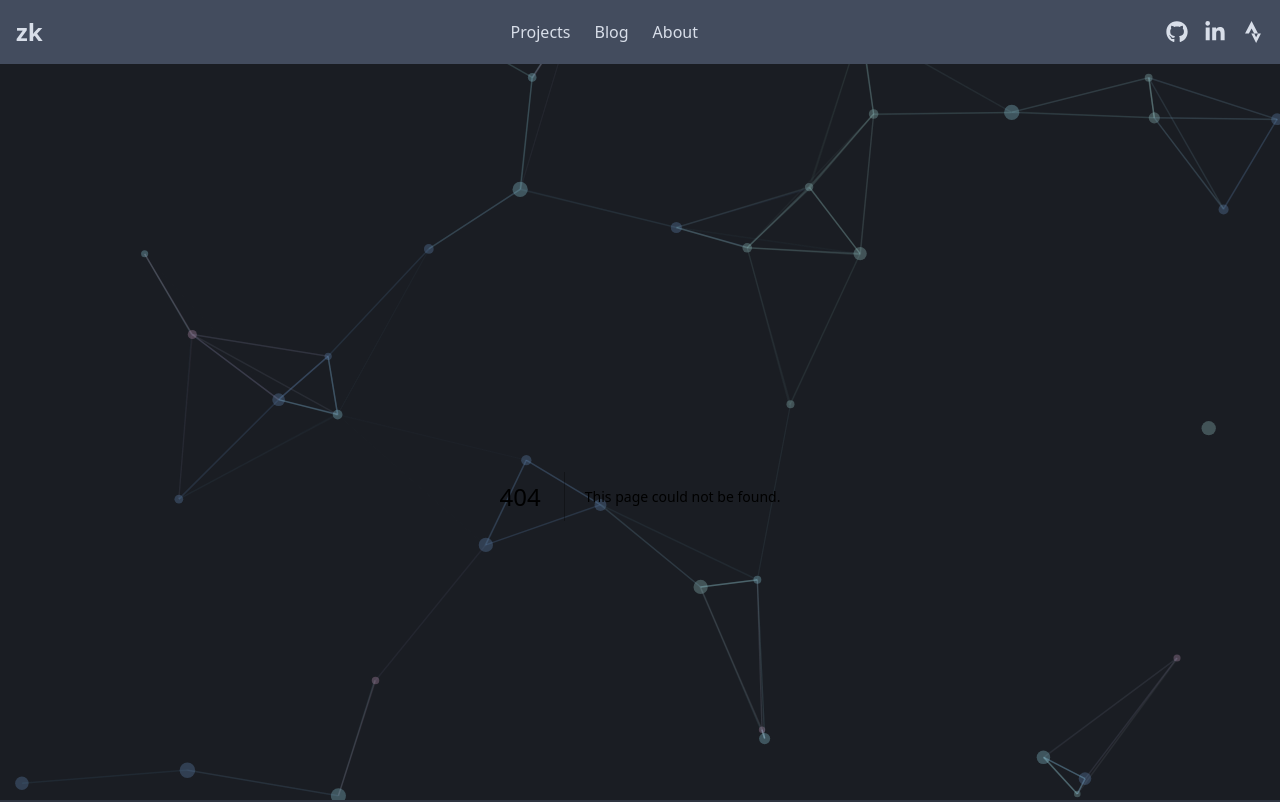
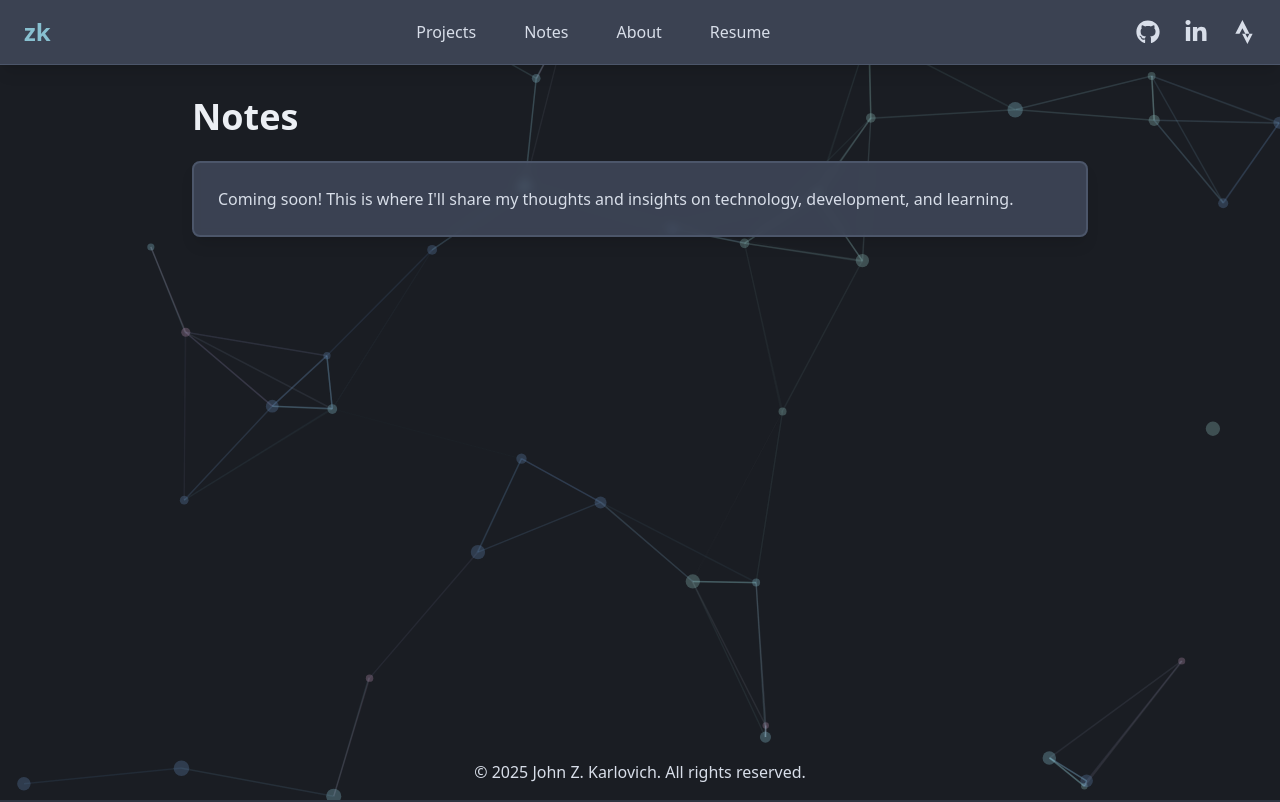
Before and after one commit to zach-karlovich/website, a Next.js app: page /notes in a window 1280 px wide. Before the commit this address had no page. Shown: the top 802 px of the page. Built offline with nearby package versions, Linux system fonts and the light colour scheme.

Commit message:
removed 'blog' tab, updated header/footer, and changed the layout of landing page

```diff
--- a/app/blog/page.tsx
+++ /dev/null
@@ -1,27 +0,0 @@
-import Link from 'next/link'
-
-const posts = [
-  { id: 1, title: "Blog Post 1", excerpt: "A brief excerpt of Blog Post 1" },
-  { id: 2, title: "Blog Post 2", excerpt: "A brief excerpt of Blog Post 2" },
-  { id: 3, title: "Blog Post 3", excerpt: "A brief excerpt of Blog Post 3" },
-]
-
-export default function Blog() {
-  return (
-    <div>
-      <h1 className="text-4xl font-bold text-nord6 mb-6">Blog</h1>
-      <div className="content-card mb-6">
-        <h2 className="text-2xl font-bold text-nord8 mb-4">Latest Blog Posts</h2>
-        {posts.map((post) => (
-          <div key={post.id} className="bg-nord2 p-6 rounded-lg shadow-lg">
-            <h2 className="text-2xl font-bold text-nord6 mb-2">{post.title}</h2>
-            <p className="text-nord4 mb-4">{post.excerpt}</p>
-            <Link href={`/blog/${post.id}`} className="text-nord8 hover:text-nord9">
-              Read More
-            </Link>
-          </div>
-        ))}
-      </div>
-    </div>
-  )
-}
--- a/app/components/Footer.tsx
+++ b/app/components/Footer.tsx
@@ -11,7 +11,7 @@ export default function Footer() {
 
   return (
     <footer className="w-full py-4 mt-auto text-center text-nord4">
-      <p>© {year} Zach Karlovich. All rights reserved.</p>
+      <p>© {year} John Z. Karlovich. All rights reserved.</p>
     </footer>
   )
 }
--- a/app/components/Header.tsx
+++ b/app/components/Header.tsx
@@ -5,55 +5,75 @@ import { FaGithub, FaLinkedinIn, FaStrava } from 'react-icons/fa'
 
 export default function Header() {
   return (
-    <header className="bg-nord2 bg-opacity-80 backdrop-blur-sm">
-      <nav className="container mx-auto px-4 py-4">
+    <header className="bg-nord1 bg-opacity-90 backdrop-blur-sm shadow-lg border-b border-nord3">
+      <nav className="container mx-auto px-6 py-4">
         <div className="flex justify-between items-center">
-          <Link href="/" className="text-2xl font-bold text-nord4 hover:text-nord6">
+          <Link
+            href="/"
+            className="text-2xl font-bold text-nord8 hover:text-nord9 transition-colors duration-200"
+          >
             zk
           </Link>
 
-          <ul className="flex space-x-6">
+          <ul className="flex space-x-8">
             <li>
-              <Link href="/projects" className="text-nord4 hover:text-nord6">
+              <Link
+                href="/projects"
+                className="text-nord4 hover:text-nord8 transition-colors duration-200 font-medium px-2 py-1 rounded-md hover:bg-nord2"
+              >
                 Projects
               </Link>
             </li>
             <li>
-              <Link href="/blog" className="text-nord4 hover:text-nord6">
-                Blog
+              <Link
+                href="/notes"
+                className="text-nord4 hover:text-nord8 transition-colors duration-200 font-medium px-2 py-1 rounded-md hover:bg-nord2"
+              >
+                Notes
               </Link>
             </li>
             <li>
-              <Link href="/about" className="text-nord4 hover:text-nord6">
+              <Link
+                href="/about"
+                className="text-nord4 hover:text-nord8 transition-colors duration-200 font-medium px-2 py-1 rounded-md hover:bg-nord2"
+              >
                 About
+              </Link>
+            </li>
+            <li>
+              <Link
+                href="/resume"
+                className="text-nord4 hover:text-nord8 transition-colors duration-200 font-medium px-2 py-1 rounded-md hover:bg-nord2"
+              >
+                Resume
               </Link>
             </li>
           </ul>
 
-          <div className="flex space-x-4">
+          <div className="flex space-x-6">
             <a
               href="https://github.com/zach-karlovich"
               target="_blank"
               rel="noopener noreferrer"
-              className="text-nord4 hover:text-nord6 transition-colors duration-200"
+              className="text-nord4 hover:text-nord8 transition-all duration-200 transform hover:scale-110"
             >
-              <FaGithub size={22} />
+              <FaGithub size={24} />
             </a>
             <a
               href="https://linkedin.com/in/zach-karlovich"
               target="_blank"
               rel="noopener noreferrer"
-              className="text-nord4 hover:text-nord6 transition-colors duration-200"
+              className="text-nord4 hover:text-nord8 transition-all duration-200 transform hover:scale-110"
             >
-              <FaLinkedinIn size={22} />
+              <FaLinkedinIn size={24} />
             </a>
             <a
               href="https://www.strava.com/athletes/51932129"
               target="_blank"
               rel="noopener noreferrer"
-              className="text-nord4 hover:text-nord6 transition-colors duration-200"
+              className="text-nord4 hover:text-nord8 transition-all duration-200 transform hover:scale-110"
             >
-              <FaStrava size={22} />
+              <FaStrava size={24} />
             </a>
           </div>
         </div>
--- a/app/layout.tsx
+++ b/app/layout.tsx
@@ -5,7 +5,7 @@ import DynamicBackground from './components/DynamicBackground'
 import Header from './components/Header'
 
 export const metadata: Metadata = {
-  title: 'Zach Karlovich',
+  title: 'John Z. Karlovich',
   description: 'Personal website and portfolio',
 }
 
--- /dev/null
+++ b/app/notes/page.tsx
@@ -0,0 +1,13 @@
+export default function Notes() {
+  return (
+    <div className="max-w-4xl mx-auto">
+      <h1 className="text-4xl font-bold text-nord6 mb-6">Notes</h1>
+
+      <div className="content-card">
+        <p className="text-nord4">
+          Coming soon! This is where I'll share my thoughts and insights on technology, development, and learning.
+        </p>
+      </div>
+    </div>
+  )
+}
--- a/app/page.tsx
+++ b/app/page.tsx
@@ -1,5 +1,5 @@
 import Link from 'next/link'
-import { FaCode, FaBlog, FaUser } from 'react-icons/fa'
+import { FaCode, FaBook, FaUser } from 'react-icons/fa'
 import { getRepositories } from './lib/github'
 
 export const revalidate = 3600 // Revalidate every hour
@@ -21,8 +21,8 @@ export default async function Home() {
         <Link href="/projects" className="bg-nord8 hover:bg-nord9 text-nord0 font-bold py-4 px-6 rounded-lg transition duration-300 ease-in-out transform hover:scale-105 flex items-center justify-center">
           <FaCode className="mr-2" /> View Projects
         </Link>
-        <Link href="/blog" className="bg-nord10 hover:bg-nord11 text-nord0 font-bold py-4 px-6 rounded-lg transition duration-300 ease-in-out transform hover:scale-105 flex items-center justify-center">
-          <FaBlog className="mr-2" /> Read Blog
+        <Link href="/notes" className="bg-nord10 hover:bg-nord11 text-nord0 font-bold py-4 px-6 rounded-lg transition duration-300 ease-in-out transform hover:scale-105 flex items-center justify-center">
+          <FaBook className="mr-2" /> Read Notes
         </Link>
         <Link href="/about" className="bg-nord14 hover:bg-nord15 text-nord0 font-bold py-4 px-6 rounded-lg transition duration-300 ease-in-out transform hover:scale-105 flex items-center justify-center">
           <FaUser className="mr-2" /> About Me
@@ -46,11 +46,11 @@ export default async function Home() {
         </div>
       )}
 
-      {/* Latest Blog Post Section */}
+      {/* Latest Note Section */}
       <div className="mt-6 p-6 bg-nord2 rounded-lg shadow-lg max-w-md w-full backdrop-blur-sm bg-opacity-80">
-        <h2 className="text-2xl font-bold text-nord6 mb-4">Latest Blog Post</h2>
+        <h2 className="text-2xl font-bold text-nord6 mb-4">Latest Note</h2>
         <p className="text-nord4 mb-4">Check out my most recent thoughts and insights on technology and development.</p>
-        <Link href="/blog" className="text-nord8 hover:text-nord9 font-semibold">
+        <Link href="/notes" className="text-nord8 hover:text-nord9 font-semibold">
           Read More →
         </Link>
       </div>
```
Also changed, not shown: 1 other file (tests, documents, lock files or other folders).
